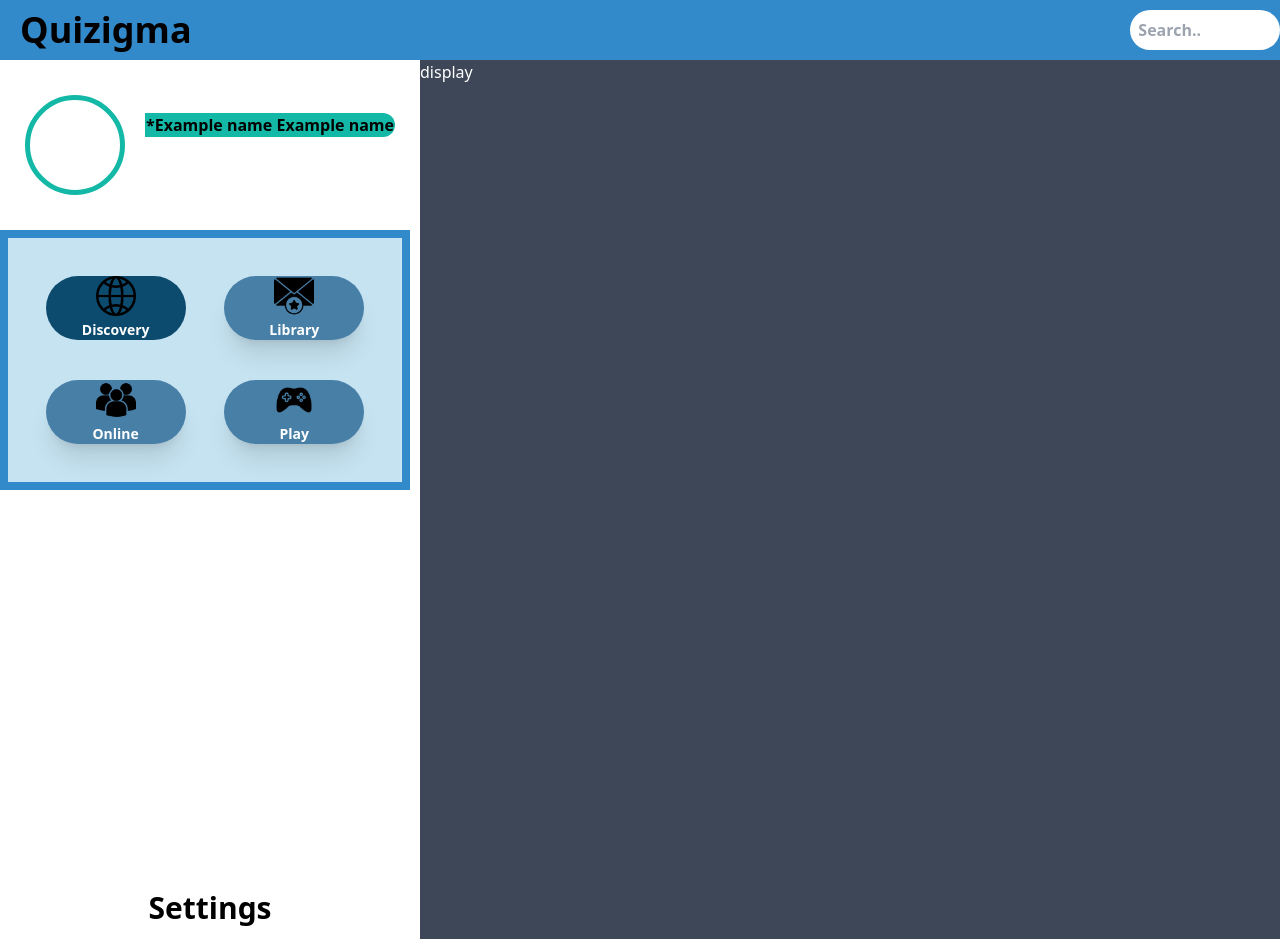
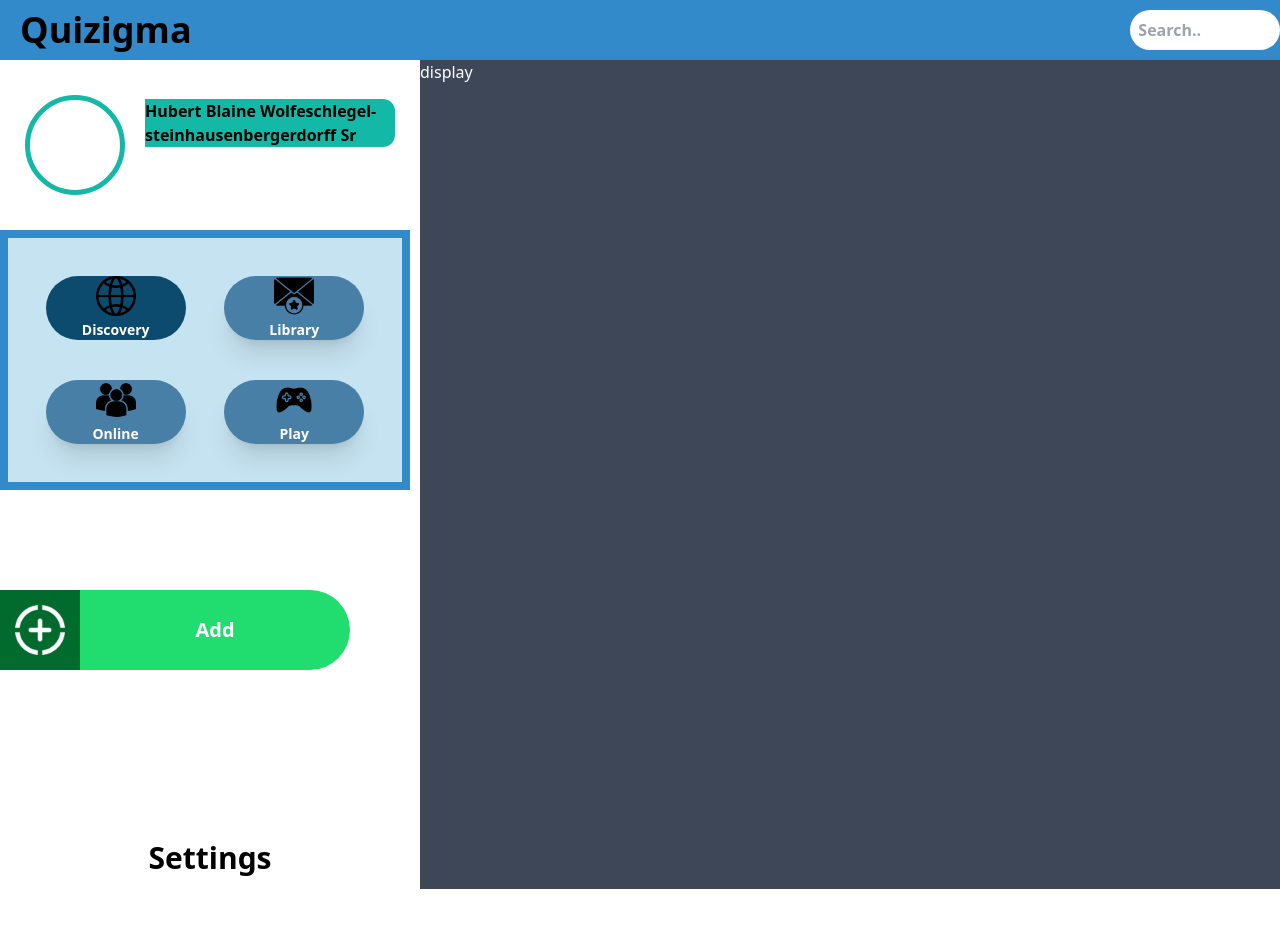
Before and after one commit to khoibut/Quizigma, a React (Vite) app: page / in a window 1280 px wide. After the commit the page ends 889 px from the top, so only its background shows below. Built offline with nearby package versions, Linux system fonts and the light colour scheme.

Commit message:
Discovery Page: add the "Add button", add some animations while hovering the modes

```diff
--- a/src/assets/components/Hien/DiscoveryPage.jsx
+++ b/src/assets/components/Hien/DiscoveryPage.jsx
@@ -3,6 +3,7 @@ import PlayIcon from "./Play icon.png"
 import DiscoveryIcon from "./DiscoveryIcon.png"
 import FolderIcon from "./FolderIcon.png"
 import LibraryIcon from "./LibraryIcon.png"
+import AddIcon from "./AddIcon.png"
 
 function Discovery(){
 
@@ -29,9 +30,12 @@ function Discovery(){
                 <div class="bg-white max-w-[420px] grow shrink flex-2">
                     {/* User info */}
                     <div class="max-w-[420px] max-h-[300px] grow  min-w-[100px] min-h-[150px] shrink flex items-center justify-center gap-5 flex-wrap">
-                        <div class="rounded-full bg-white border-[5px] border-teal-500 w-[100px] h-[100px] mt-5"></div>
-                        <div class="rounded-r-xl bg-teal-500 max-w-[250px] max-h-[200px] grow mb-5 flex justify-center items-center font-bold flex-wrap">
-                            *Example name Example name
+                        <div class="rounded-full bg-white border-[5px] border-teal-500
+                         w-[100px] h-[100px] mt-5"></div>
+                        <div class="rounded-r-xl bg-teal-500 max-w-[250px]
+                         max-h-[200px] grow mb-6 flex justify-center items-center
+                         font-bold flex-wrap">
+                            Hubert Blaine Wolfe­schlegel­stein­hausen­berger­dorff Sr
                         </div>
                     </div>
 
@@ -48,7 +52,7 @@ function Discovery(){
 
                             {/* Library button */}
                             <button class="relative rounded-full shadow-xl bg-[#487FA7] font-bold text-white hover:bg-sky-500 hover:shadow-none ease-in
-                            duration-200 text-base min-w-[100px] min-h-[60px] shrink flex flex-col items-center
+                            duration-200 text-base min-w-[100px] min-h-[60px] shrink flex flex-col items-center hover:animate-bounce
                             max-w-[140px] max-h-[75px] grow m-[1px]">
                                 <img src={LibraryIcon} alt="Online Icon" class="w-10 h-10 mb-1"/>
                                 <span class="text-sm">Library</span>
@@ -58,7 +62,7 @@ function Discovery(){
                         <div class="flex flex-wrap justify-evenly grow">
                             {/* <!-- Online Button --> */}
                             <button class="relative rounded-full shadow-xl bg-[#487FA7] font-bold text-white hover:bg-sky-500 hover:shadow-none ease-in
-                            duration-200 text-base min-w-[100px] min-h-[60px] shrink flex flex-col items-center justify-center
+                            duration-200 text-base min-w-[100px] min-h-[60px] shrink flex flex-col items-center justify-center hover:animate-bounce
                             max-w-[140px] max-h-[75px] grow m-[1px]">
                                 <img src={OnlineIcon} alt="Online Icon" class="w-10 h-10 mb-1"/>
                                 <span class="text-sm">Online</span>
@@ -66,7 +70,7 @@ function Discovery(){
 
                             {/* <!-- Play Button --> */}
                             <button class="relative rounded-full shadow-xl bg-[#487FA7] font-bold text-white hover:bg-sky-500 hover:shadow-none ease-in
-                            duration-200 text-base min-w-[100px] min-h-[60px] shrink flex flex-col items-center justify-center
+                            duration-200 text-base min-w-[100px] min-h-[60px] shrink flex flex-col items-center justify-center hover:animate-bounce
                             max-w-[140px] max-h-[75px] grow m-[1px]">
                                 <img src={PlayIcon} alt="Play Icon" class="w-10 h-10 mb-1"/>
                                 <span class="text-sm">Play</span>
@@ -74,8 +78,21 @@ function Discovery(){
                         </div>
                     </div>
 
+                    {/* Add button */}
+                    <div class="flex flex-wrap mt-[100px]">
+                        <div class="bg-[#006B2D] w-[80px] h-[80px] flex justify-center items-center">
+                            <img src={AddIcon} alt="Add Icon" class="w-[50px] h-[50px]" />
+                        </div>
+                        <button class="bg-[#21DC6F] h-[80px] max-w-[270px] grow min-w-[90px]
+                        shrink rounded-r-full flex justify-center items-center
+                        hover:border-green-300 hover:border-[10px] text-xl hover:text-3xl">
+                            <div class="font-bold text-white">Add</div>
+                        </button>
+
+                    </div>
+
                     {/* Setting */}
-                    <div class="flex justify-center items-center text-3xl mt-[387px]">
+                    <div class="flex justify-center items-center text-3xl mt-[157px]">
                         <button id="settings" class="bg-white hover:bg-gray-600 hover:text-white ease-in duration-100 rounded-full
                         min-w-[100px] min-h-[60px] shrink max-w-[200px] max-h-[75px] grow font-bold m-[1px]">
                             Settings
```
Also changed, not shown: src/assets/components/Hien/AddIcon.png (added).
